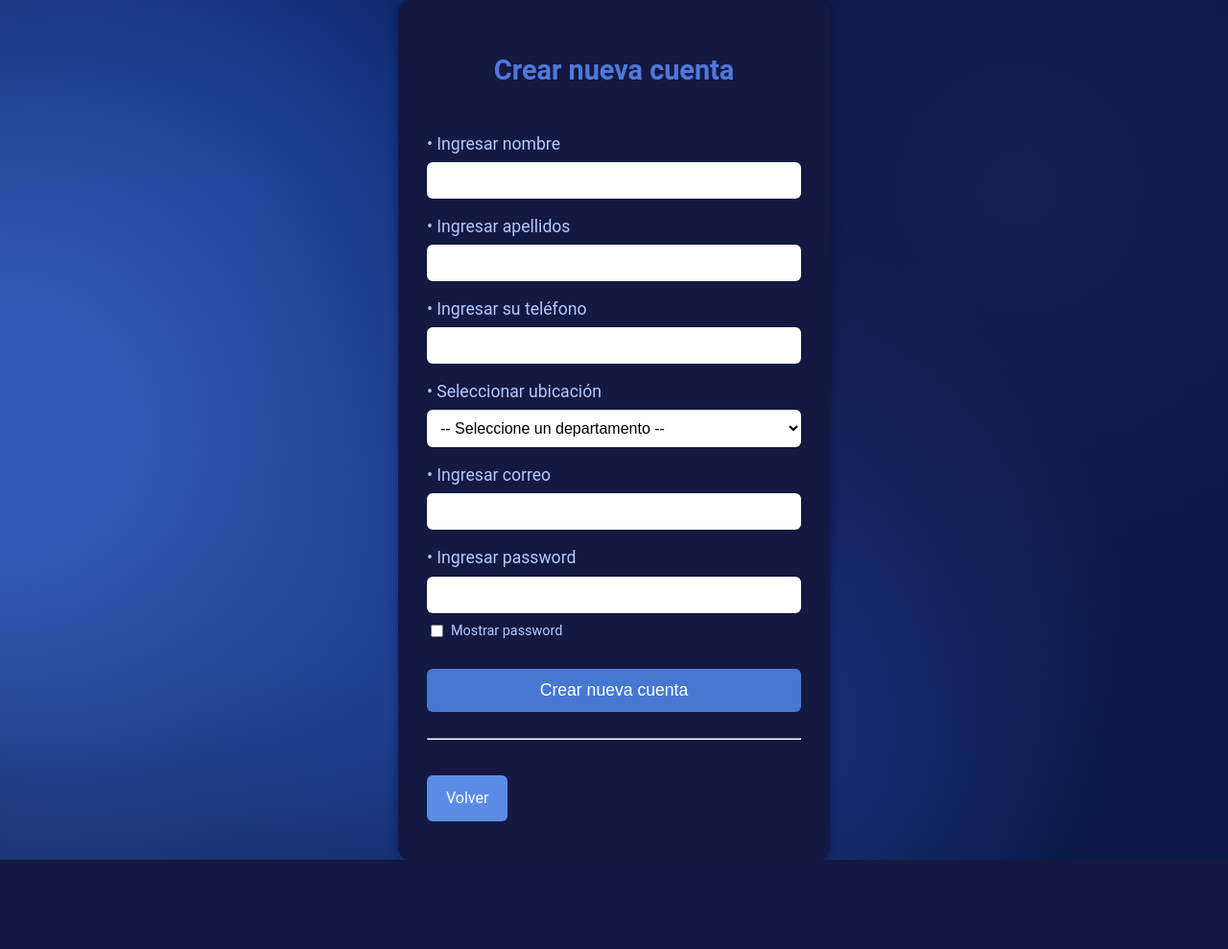
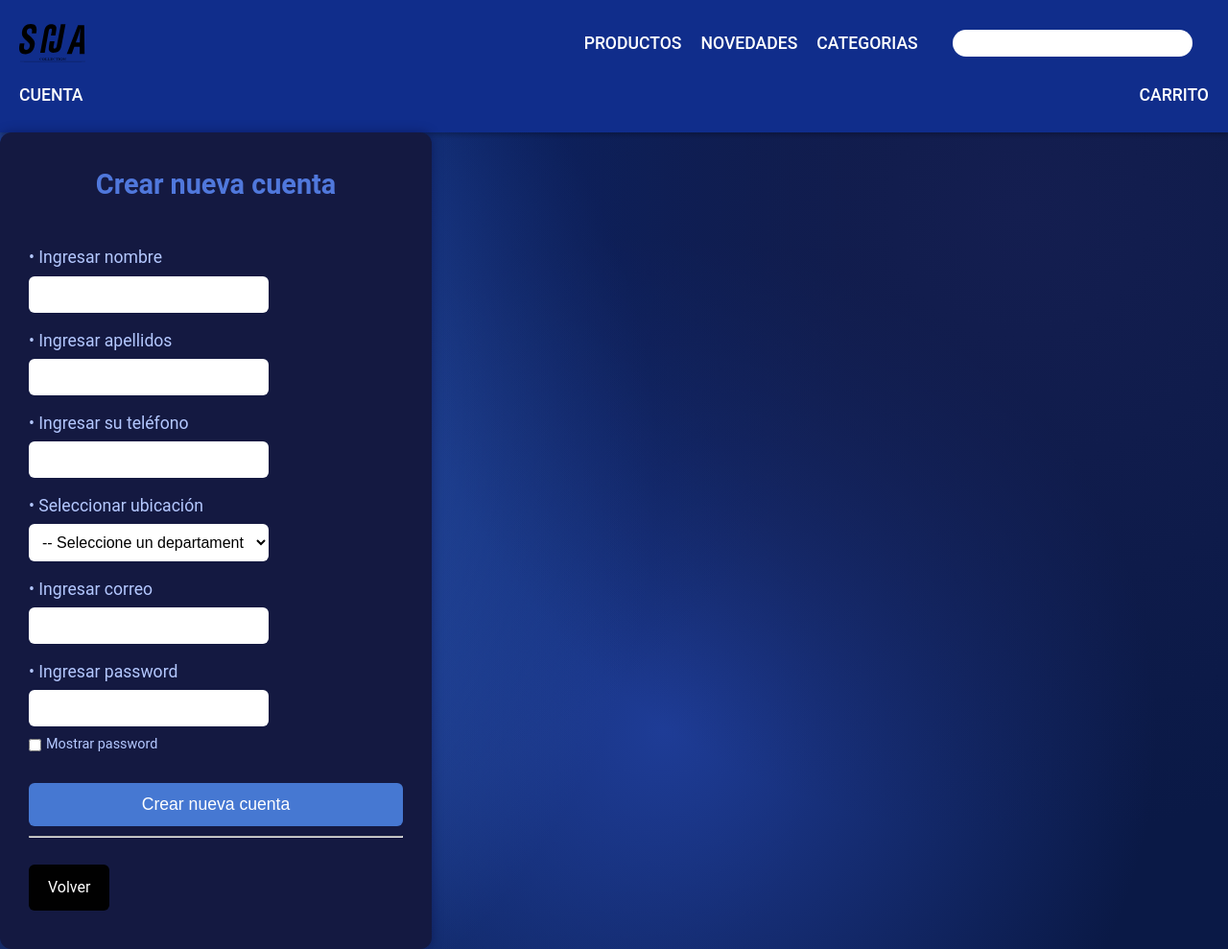
Before and after one commit to JoseMarca17/proyecto_progra, a PHP site: page /registrar_usuario.php in a window 1280 px wide. Shown: the whole page at 96% size. Before the commit the page ends 896 px from the top, so only its background shows below. Run offline with PHP 8.4, Linux system fonts and the light colour scheme.

Commit message:
Cambios header

```diff
--- a/compra_tabla.php
+++ b/compra_tabla.php
@@ -4,7 +4,7 @@ include('conexion.php');
 ?>
 <html>
 <title> registros </title>
-<link rel="stylesheet" href="styles_tablas.css">
+<link rel="stylesheet" href="styles/styles_tablas.css">
 <body>
 <div class="ContenedorPrincipal">
 <?php
--- /dev/null
+++ b/header.html
@@ -0,0 +1,16 @@
+<link rel="stylesheet" href="styles/styles_header.css">
+<header>
+    <div>
+        <div class="barra">
+            <div class="logo"><img src="images/logo.svg" alt="Logo de la empresa"></div>
+            <div class="navegar">PRODUCTOS</div>
+            <div class="navegar">NOVEDADES</div>
+            <div class="navegar">CATEGORIAS</div>
+            <div class="busqueda">
+                <input type="text" name="txttelefono" class="CajaTexto">
+            </div>
+            <div class="navegar">CUENTA</div>
+            <div class="navegar">CARRITO</div>
+        </div>
+    </div>
+</header>
--- a/indice_tablas.html
+++ b/indice_tablas.php
@@ -1,10 +1,11 @@
+<?php include 'header.html'; ?>
 <!DOCTYPE html>
 <html>
 <head>
     <meta charset="utf-8" />
     <title>Inicio | Sistema de Gestión</title>
     <meta name="viewport" content="width=device-width, initial-scale=1">
-    <link rel="stylesheet" href="styles.css">
+    <link rel="stylesheet" href="styles/styles.css">
 </head>
 <body>
 
--- a/pago_tabla.php
+++ b/pago_tabla.php
@@ -2,9 +2,10 @@
 include('conexion.php');
 //include("barra_lateral.php");
 ?>
+<?php include 'header.html'; ?>
 <html>
 <title> registros </title>
-<link rel="stylesheet" href="styles_tablas.css">
+<link rel="stylesheet" href="styles/styles_tablas.css">
 <body>
 <div class="ContenedorPrincipal">
 <?php
--- a/producto_tabla.php
+++ b/producto_tabla.php
@@ -2,9 +2,10 @@
 include('conexion.php');
 //include("barra_lateral.php");
 ?>
+<?php include 'header.html'; ?>
 <html>
 <title> registros </title>
-<link rel="stylesheet" href="styles_tablas.css">
+<link rel="stylesheet" href="styles/styles_tablas.css">
 <body>
 <div class="ContenedorPrincipal">
 <?php
--- a/registrar_compra.php
+++ b/registrar_compra.php
@@ -1,14 +1,14 @@
 <?php
 include("conexion.php");
 ?>
-
+<?php include 'header.html'; ?>
 <!DOCTYPE html>
 <html>
 <head>
     <meta charset="utf-8" />
     <title>Registrar Compra</title>
     <meta name="viewport" content="width=device-width, initial-scale=1">
-    <link rel="stylesheet" href="styles.css">
+    <link rel="stylesheet" href="styles/styles.css">
 </head>
 <body>
 
--- a/registrar_producto.php
+++ b/registrar_producto.php
@@ -1,14 +1,14 @@
 <?php
 include("conexion.php");
 ?>
-
+<?php include 'header.html'; ?>
 <!DOCTYPE html>
 <html>
 <head>
     <meta charset="utf-8" />
     <title>Registrar Producto</title>
     <meta name="viewport" content="width=device-width, initial-scale=1">
-    <link rel="stylesheet" href="styles.css">
+    <link rel="stylesheet" href="styles/styles.css">
 </head>
 <body>
 
--- a/registrar_usuario.php
+++ b/registrar_usuario.php
@@ -2,11 +2,12 @@
     session_start();
     include('conexion.php');
 ?>
+<?php include 'header.html'; ?>
 <html>
     <head>
         <title>Crear cuenta</title>
         <meta name="viewport" content="width=device-width, initial-scale=1">
-        <link rel="stylesheet" href="styles.css">
+        <link rel="stylesheet" href="styles/styles.css">
     </head>
     <body>
         <div class="FormCajaLogin">
--- a/registro_pago.php
+++ b/registro_pago.php
@@ -1,14 +1,14 @@
 <?php
 include("conexion.php");
 ?>
-
+<?php include 'header.html'; ?>
 <!DOCTYPE html>
 <html>
 <head>
     <meta charset="utf-8" />
     <title>Registrar Pago</title>
     <meta name="viewport" content="width=device-width, initial-scale=1">
-    <link rel="stylesheet" href="styles.css">
+    <link rel="stylesheet" href="styles/styles.css">
 </head>
 <body>
 
--- a/styles.css
+++ /dev/null
@@ -1,95 +0,0 @@
-body {
-    background-color: rgb(10, 25, 70);
-    background-image:
-        radial-gradient(circle at 83% 22%, rgb(20, 30, 80) 0%, transparent 50%),
-        radial-gradient(circle at 0% 50%, rgb(50, 90, 180) 10%, transparent 50%),
-        radial-gradient(circle at 21% 21%, rgb(10, 40, 120) 0%, transparent 50%),
-        radial-gradient(circle at 54% 77%, rgb(30, 60, 150) 0%, transparent 50%),
-        radial-gradient(circle at 30% 75%, rgb(15, 45, 110) 0%, transparent 40%);
-    font-family: Roboto, sans-serif;
-    font-size: 1.1rem;
-    line-height: 1.6em;
-    margin: 0;
-    padding: 0;
-    min-height: 100vh;
-    display: flex;
-    justify-content: center;
-    align-items: center;
-}
-
-.FormCajaLogin {
-    background: rgb(20, 25, 65);
-    border-radius: 12px;
-    box-shadow: 0 0 12px rgba(0, 0, 50, 0.4);
-    padding: 40px 30px;
-    width: 100%;
-    max-width: 450px;
-    box-sizing: border-box;
-}
-
-h1 {
-    color: rgb(80, 120, 220);
-    font-size: 1.8rem;
-    margin-bottom: 20px;
-    text-align: center;
-}
-
-.TextoCajas {
-    color: rgb(180, 200, 255);
-    margin-bottom: 5px;
-    text-align: left;
-    width: 100%;
-}
-
-.CajaTexto {
-    background: white;
-    border: none;
-    border-radius: 6px;
-    padding: 10px;
-    font-size: 1rem;
-    margin-bottom: 15px;
-    width: 100%;
-    box-sizing: border-box;
-}
-
-.BtnRegistrar {
-    background: rgb(70, 120, 210);
-    border: none;
-    border-radius: 6px;
-    color: white;
-    font-size: 1.1rem;
-    padding: 12px;
-    width: 100%;
-    cursor: pointer;
-    margin-top: 10px;
-    margin-bottom: 10px;
-}
-
-.BtnRegistrar:hover {
-    background: rgb(90, 140, 230);
-}
-
-.BtnLogin {
-    display: inline-block;
-    background: rgb(90, 140, 230);
-    color: white;
-    text-decoration: none;
-    padding: 10px 20px;
-    border-radius: 6px;
-    font-size: 1rem;
-    transition: background 0.3s ease;
-}
-
-.BtnLogin:hover {
-    background: rgb(110, 160, 250);
-}
-
-.CheckBox1 {
-    color: rgb(180, 200, 255);
-    font-size: 0.9rem;
-    margin-top: -10px;
-    margin-bottom: 15px;
-    display: flex;
-    align-items: center;
-    gap: 5px;
-}
--- a/styles/styles.css
+++ b/styles/styles.css
@@ -12,9 +12,15 @@ body {
     margin: 0;
     padding: 0;
     min-height: 100vh;
+}
+
+.pagina-login {
     display: flex;
     justify-content: center;
     align-items: center;
+    min-height: calc(100vh - 100px);
+    padding-top: 50px;
+    padding-bottom: 50px;
 }
 
 .FormCajaLogin {
@@ -27,21 +33,21 @@ body {
     box-sizing: border-box;
 }
 
-h1 {
+.FormCajaLogin h1 {
     color: rgb(80, 120, 220);
     font-size: 1.8rem;
     margin-bottom: 20px;
     text-align: center;
 }
 
-.TextoCajas {
+.FormCajaLogin .TextoCajas {
     color: rgb(180, 200, 255);
     margin-bottom: 5px;
     text-align: left;
     width: 100%;
 }
 
-.CajaTexto {
+.FormCajaLogin .CajaTexto {
     background: white;
     border: none;
     border-radius: 6px;
@@ -52,7 +58,7 @@ h1 {
     box-sizing: border-box;
 }
 
-.BtnRegistrar {
+.FormCajaLogin .BtnRegistrar {
     background: rgb(70, 120, 210);
     border: none;
     border-radius: 6px;
@@ -65,11 +71,11 @@ h1 {
     margin-bottom: 10px;
 }
 
-.BtnRegistrar:hover {
+.FormCajaLogin .BtnRegistrar:hover {
     background: rgb(90, 140, 230);
 }
 
-.BtnLogin {
+.FormCajaLogin .BtnLogin {
     display: inline-block;
     background: rgb(1, 1, 1);
     color: white;
@@ -80,11 +86,11 @@ h1 {
     transition: background 0.3s ease;
 }
 
-.BtnLogin:hover {
+.FormCajaLogin .BtnLogin:hover {
     background: rgb(110, 160, 250);
 }
 
-.CheckBox1 {
+.FormCajaLogin .CheckBox1 {
     color: rgb(180, 200, 255);
     font-size: 0.9rem;
     margin-top: -10px;
--- /dev/null
+++ b/styles/styles_header.css
@@ -0,0 +1,77 @@
+* {
+    margin: 0;
+    padding: 0;
+    box-sizing: border-box;
+}
+
+body {
+    font-family: 'Segoe UI', Tahoma, Geneva, Verdana, sans-serif;
+}
+
+header {
+    background-color: #102d8b;
+    color: rgb(255, 255, 255);
+    padding: 25px 20px;
+    box-shadow: 0 2px 6px rgba(0,0,0,0.3);
+}
+
+.barra {
+    display: flex;
+    align-items: center;
+    justify-content: space-between;
+    flex-wrap: wrap;
+    gap: 20px;
+}
+
+.logo img {
+    height: 40px;
+    width: auto;
+    margin-right: 500px;
+}
+
+.navegar {
+    color: white;
+    font-weight: 500;
+    cursor: pointer;
+    transition: color 0.3s;
+    white-space: nowrap;
+}
+
+.navegar:hover {
+    color: #00bcd4;
+}
+
+.busqueda {
+    flex-grow: 1;
+    display: flex;
+    justify-content: center;
+}
+
+.CajaTexto {
+    width: 100%;
+    max-width: 250px;
+    padding: 6px 12px;
+    border-radius: 20px;
+    border: none;
+    font-size: 14px;
+    outline: none;
+    cursor: pointer;
+}
+
+@media (max-width: 900px) {
+    .barra {
+        flex-direction: column;
+        align-items: center;
+        gap: 10px;
+    }
+
+    .busqueda {
+        order: 2;
+        width: 100%;
+        justify-content: center;
+    }
+
+    .CajaTexto {
+        max-width: 90%;
+    }
+}
--- a/usuario_tabla.php
+++ b/usuario_tabla.php
@@ -2,9 +2,10 @@
 include('conexion.php');
 //include("barra_lateral.php");
 ?>
+<?php include 'header.html'; ?>
 <html>
 <title> registros </title>
-<link rel="stylesheet" href="styles_tablas.css">
+<link rel="stylesheet" href="styles/styles_tablas.css">
 <body>
 <div class="ContenedorPrincipal">
 <?php
```
Also changed, not shown: inicio.php (+5 -6 lines), styles_tablas.css (deleted, +0 -128 lines), images/logo.svg (added).
